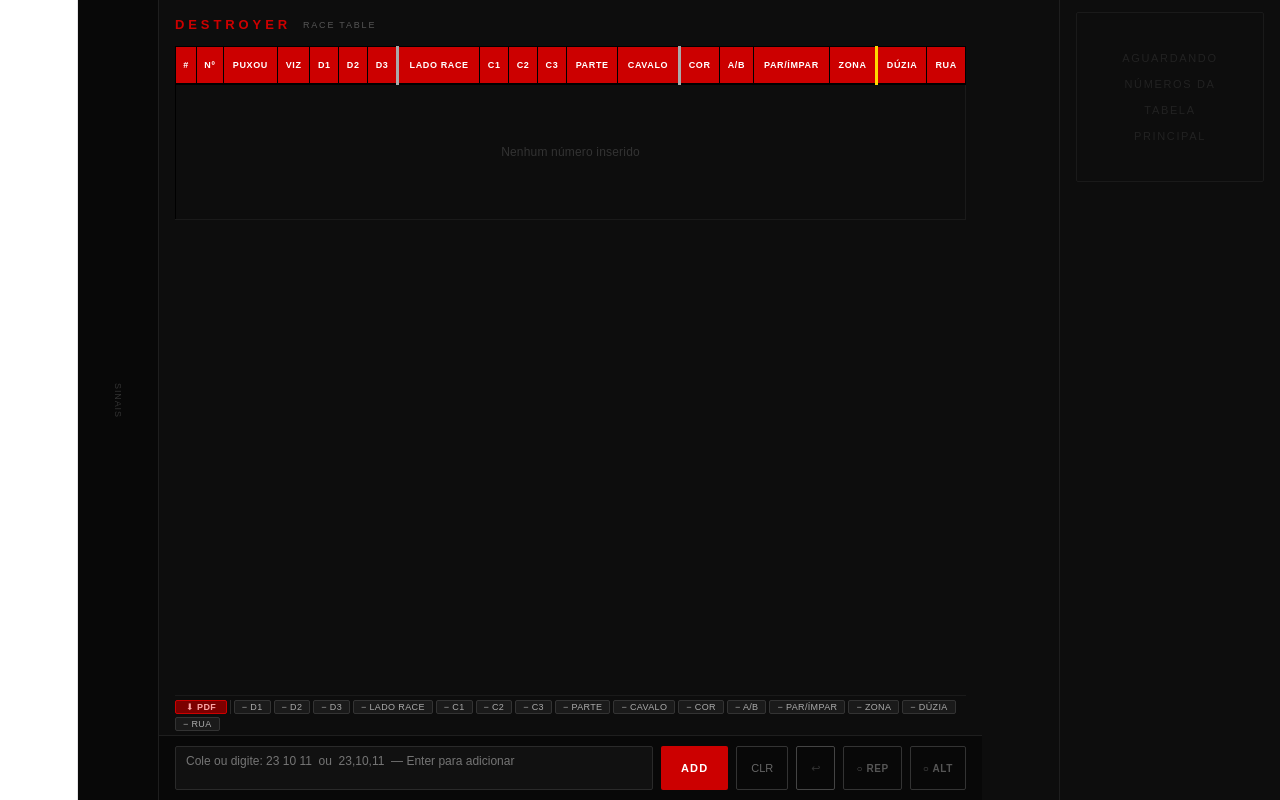
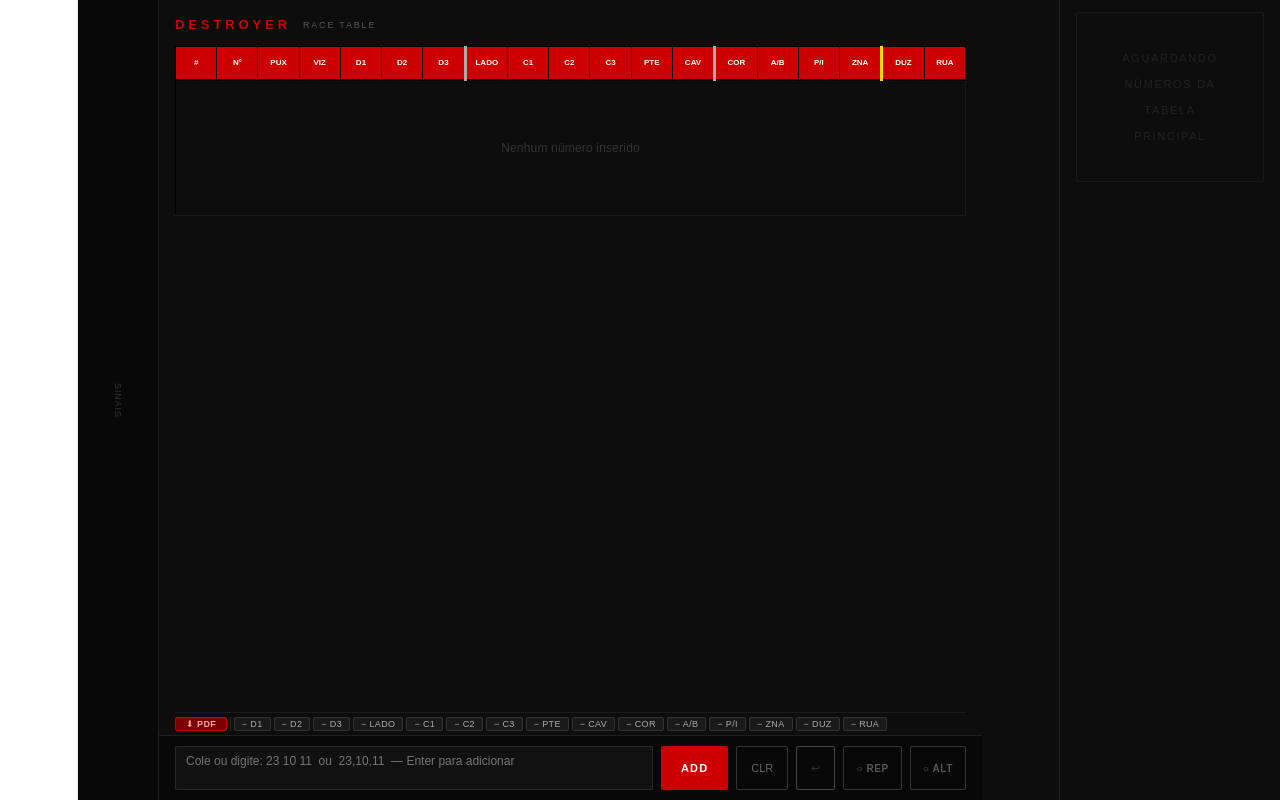
Before and after one commit to hanifalvesbatista10-spec/DESTROYER5.0, a React (Vite) app: page / in a window 1280 px wide. Built offline with nearby package versions, Linux system fonts and the light colour scheme.

Commit message:
Refactor labels and keys in App.jsx
Updated labels and keys in INIT_COLS and AUTO_RULE_FIELDS for consistency and clarity.

```diff
--- a/src/App.jsx
+++ b/src/App.jsx
@@ -280,22 +280,22 @@ function analyzeMicroGroup(last6) {
 const INIT_COLS = [
   { key:"seq",       label:"#",         toggleable:false, mode:"fixed"    },
   { key:"num",       label:"Nº",        toggleable:false, mode:"fixed"    },
-  { key:"hist",      label:"PUXOU",     toggleable:false, mode:"fixed"    },
+  { key:"hist",      label:"PUX",     toggleable:false, mode:"fixed"    },
   { key:"viz",       label:"VIZ",       toggleable:false, mode:"fixed"    },
   { key:"gp_d1",     label:"D1",        toggleable:true,  mode:"priority" },
   { key:"gp_d2",     label:"D2",        toggleable:true,  mode:"priority" },
   { key:"gp_d3",     label:"D3",        toggleable:true,  mode:"priority" },
-  { key:"lado",      label:"LADO RACE", toggleable:true,  mode:"pinned"   },
+  { key:"lado",      label:"LADO", toggleable:true,  mode:"pinned"   },
   { key:"col_c1",    label:"C1",        toggleable:true,  mode:"pinned"   },
   { key:"col_c2",    label:"C2",        toggleable:true,  mode:"pinned"   },
   { key:"col_c3",    label:"C3",        toggleable:true,  mode:"pinned"   },
-  { key:"parte",     label:"PARTE",     toggleable:true,  mode:"pinned"   },
-  { key:"cavalo",    label:"CAVALO",    toggleable:true,  mode:"pinned"   },
+  { key:"parte",     label:"PTE",     toggleable:true,  mode:"pinned"   },
+  { key:"cavalo",    label:"CAV",    toggleable:true,  mode:"pinned"   },
   { key:"cor",       label:"COR",       toggleable:true,  mode:"auto"     },
   { key:"altobaixo", label:"A/B",       toggleable:true,  mode:"auto"     },
-  { key:"paridade",  label:"PAR/ÍMPAR", toggleable:true,  mode:"auto"     },
-  { key:"regiao",    label:"ZONA",      toggleable:true,  mode:"auto"     },
-  { key:"duzia",     label:"DÚZIA",     toggleable:true,  mode:"always"   },
+  { key:"paridade",  label:"P/I", toggleable:true,  mode:"auto"     },
+  { key:"regiao",    label:"ZNA",      toggleable:true,  mode:"auto"     },
+  { key:"duzia",     label:"DUZ",     toggleable:true,  mode:"always"   },
   { key:"rua",       label:"RUA",       toggleable:true,  mode:"always"   },
 ];
 
@@ -1362,7 +1362,9 @@ export default function DestroyerRaceTable() {
       cavalo:    ["369","258","147"],
       regiao:    ["Tier","Orphelins","Voisins"],
       duzia:     ["D1","D2","D3"],
-      coluna:    ["C1","C2","C3"],
+      col_c1:    ["C1"],
+      col_c2:    ["C2"],
+      col_c3:    ["C3"],
       gp_d1:     ["d1V","d1P"],
       gp_d2:     ["d2I","d2P"],
       gp_d3:     ["d3V","d3P"],
@@ -1371,6 +1373,9 @@ export default function DestroyerRaceTable() {
     Object.entries(checks).forEach(([field, vals]) => {
       const getVal = (e) => {
         if (field==="ruaPar") return getRuaParidade(e.num);
+        if (field==="col_c1") return e.coluna==="C1" ? "C1" : null;
+        if (field==="col_c2") return e.coluna==="C2" ? "C2" : null;
+        if (field==="col_c3") return e.coluna==="C3" ? "C3" : null;
         if (field==="gp_d1") return ["d1V","d1P"].includes(e.gp) ? e.gp : null;
         if (field==="gp_d2") return ["d2I","d2P"].includes(e.gp) ? e.gp : null;
         if (field==="gp_d3") return ["d3V","d3P"].includes(e.gp) ? e.gp : null;
@@ -1547,7 +1552,7 @@ export default function DestroyerRaceTable() {
 
         </div>
 
-        <div id="destroyer-table-wrap" style={{flex:1,overflowY:"auto",marginBottom:8}}>
+        <div id="destroyer-table-wrap" style={{flex:1,overflowY:"auto",overflowX:"auto",marginBottom:8}}>
           <table id="destroyer-table" style={{width:"100%",borderCollapse:"collapse",borderTop:"1px solid #000",borderLeft:"1px solid #000"}}>
             <thead>
               <tr>
@@ -1575,9 +1580,9 @@ export default function DestroyerRaceTable() {
                       title={col.toggleable ? "Arraste para mover • 2x clique para ocultar" : ""}
                       style={{
                         background: isBeingDragged ? "#990000" : "#CC0000",
-                        color:"#ffffff", padding:"5px 6px", textAlign:"center",
-                        fontSize:9, fontWeight:"bold", letterSpacing:"0.07em",
-                        borderBottom:"2px solid #000", borderRight:"1px solid #000",
+                        color:"#ffffff", padding:"3px 2px", textAlign:"center",
+                        fontSize:8, fontWeight:"bold", letterSpacing:"0em",
+                        borderBottom:"2px solid #000", borderRight:"1px solid #000", minWidth:32,
                         borderLeft: isSeparator ? "3px solid #FFD700" : "none",
                         borderRight: isPrioritySep ? "3px solid #aaaaaa" : isPinnedSep ? "3px solid #aaaaaa" : "1px solid #000",
                         whiteSpace:"nowrap", fontFamily:"Arial, sans-serif",
@@ -1624,8 +1629,8 @@ export default function DestroyerRaceTable() {
                   const isColunaAlert = isLastRow && colunaAlert === ckey && CELL_VAL(e,ckey) === "";
                   return (
                     <td className={isDuziaAlert || isColunaAlert ? "pulse-duzia" : pulse ? "pulse-cell" : ""}
-                      style={{background: isDuziaAlert || isColunaAlert ? "#001a1f" : scheme.bg, color:scheme.text,padding:"2px 5px",textAlign:"center",
-                      fontSize:10,fontWeight:"600",fontFamily:"Arial, sans-serif",letterSpacing:"0.02em",whiteSpace:"nowrap",
+                      style={{background: isDuziaAlert || isColunaAlert ? "#001a1f" : scheme.bg, color:scheme.text,padding:"1px 3px",textAlign:"center",
+                      fontSize:9,fontWeight:"600",fontFamily:"Arial, sans-serif",letterSpacing:"0em",whiteSpace:"nowrap",
                       borderTop: isDuziaAlert || isColunaAlert ? "2px solid #00e5ff" : pulse ? "2px solid #FFD700" : bTop,
                       borderBottom: isDuziaAlert || isColunaAlert ? "2px solid #00e5ff" : pulse ? "2px solid #FFD700" : bBot,
                       borderLeft: isSep ? "3px solid #FFD700" : "none",
@@ -1666,7 +1671,7 @@ export default function DestroyerRaceTable() {
                             <div
                               className={isCharMatch ? "pulse-cell" : ""}
                               style={{display:"inline-flex",flexDirection:"column",alignItems:"center",justifyContent:"center",
-                              width:24,height:24,borderRadius:"50%",background:NUM_BALL[e.cor].bg,
+                              width:22,height:22,borderRadius:"50%",background:NUM_BALL[e.cor].bg,
                               border: isCharMatch ? "2px solid #FFD700" : repAltBorder || (gpBall ? "2px solid #3b82f6" : `2px solid ${NUM_BALL[e.cor].border}`),
                               boxShadow: isCharMatch ? "0 0 8px #FFD700" : repAltShadow || (gpBall ? "0 0 6px #3b82f6" : "none"),
                               color:NUM_BALL[e.cor].text,fontFamily:"Arial, sans-serif"}}>
@@ -1682,8 +1687,8 @@ export default function DestroyerRaceTable() {
                         const isLast3General = posFromLast >= 1 && posFromLast <= 4;
                         return (
                           <td key="hist" style={{background:"#0d0d0d",padding:"2px 5px",textAlign:"left",
-                            borderTop:bTop,borderBottom:bBot,borderRight:"1px solid #000",minWidth:82}}>
-                            <div style={{display:"flex",alignItems:"center",gap:2,flexWrap:"nowrap"}}>
+                            borderTop:bTop,borderBottom:bBot,borderRight:"1px solid #000",minWidth:60}}>
+                            <div style={{display:"flex",alignItems:"center",gap:1,flexWrap:"nowrap"}}>
                               {hist.length===0
                                 ? <span style={{color:"#2a2a2a",fontSize:8}}>—</span>
                                 : hist.map((h,hi) => {
@@ -1709,8 +1714,8 @@ export default function DestroyerRaceTable() {
                         const hist = getHistorico(entries, i, e.num);
                         const result = analyzeTerminal(hist);
                         return (
-                          <td key="viz" style={{background:"#0d0d0d",padding:"2px 5px",textAlign:"center",
-                            borderTop:bTop,borderBottom:bBot,borderRight:"1px solid #000",minWidth:36}}>
+                          <td key="viz" style={{background:"#0d0d0d",padding:"1px 3px",textAlign:"center",
+                            borderTop:bTop,borderBottom:bBot,borderRight:"1px solid #000",minWidth:28}}>
                             {result ? (
                               <div style={{display:"inline-flex",flexDirection:"column",alignItems:"center",justifyContent:"center",
                                 width:28,height:28,borderRadius:"50%",
```
